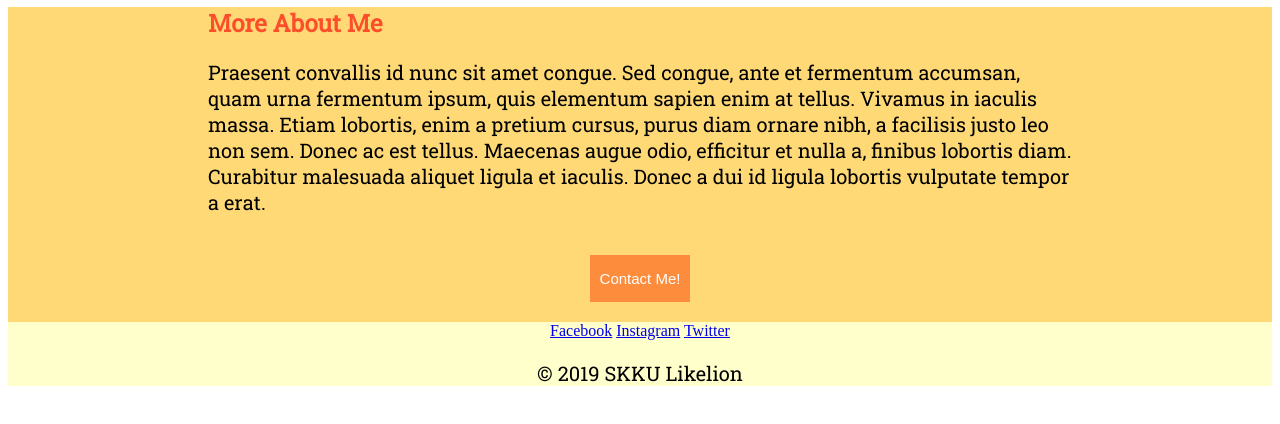
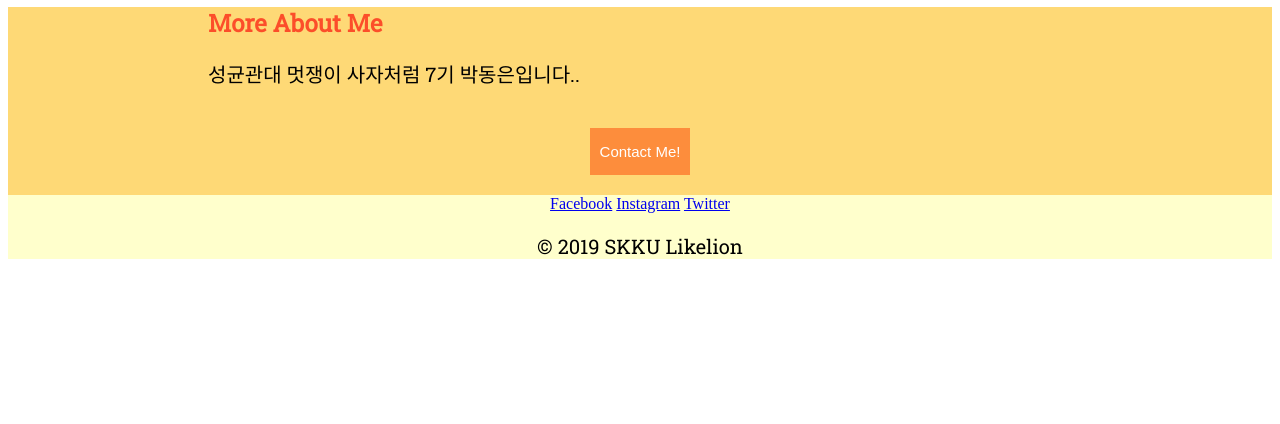
Before and after one commit to dongooree/dongooree.github.io, a plain HTML site: page about_me.html in a window 1280 px wide. Shown: the part 276-700 px from the top of the page. Drawn offline with Linux system fonts and the light colour scheme.

Commit message:
edit intro

```diff
--- a/about_me.html
+++ b/about_me.html
@@ -23,11 +23,7 @@
     <div id="second">
         <section>
             <h2 style="text-align: left">More About Me</h2>
-            <p style="text-align: left">Praesent convallis id nunc sit amet congue. Sed congue, ante et fermentum accumsan, quam urna fermentum
-                ipsum, quis elementum sapien enim at tellus. Vivamus in iaculis massa. Etiam lobortis, enim a pretium
-                cursus, purus diam ornare nibh, a facilisis justo leo non sem. Donec ac est tellus. Maecenas augue odio,
-                efficitur et nulla a, finibus lobortis diam. Curabitur malesuada aliquet ligula et iaculis. Donec a dui
-                id ligula lobortis vulputate tempor a erat.</p>
+            <p style="text-align: left">성균관대 멋쟁이 사자처럼 7기 박동은입니다..</p>
         </section>
         <div style="text-align: center"><button type="button" class="btn btn-link" href="https://www.instagram.com/dongooree/">Contact Me!</button></div>
     </div>
```
